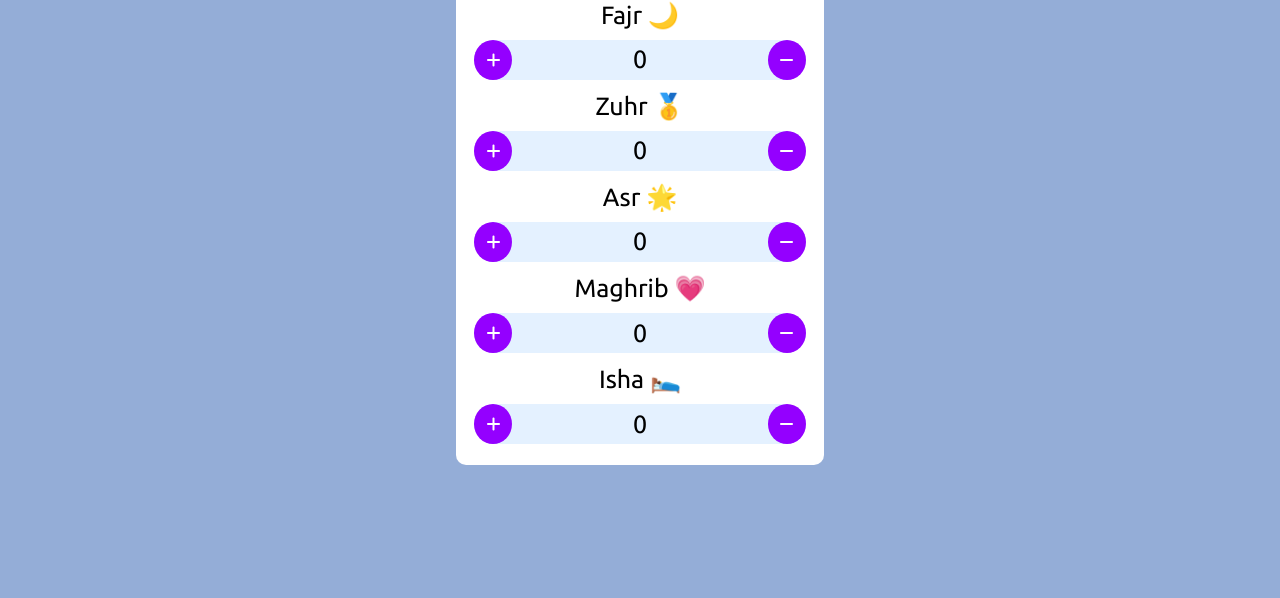
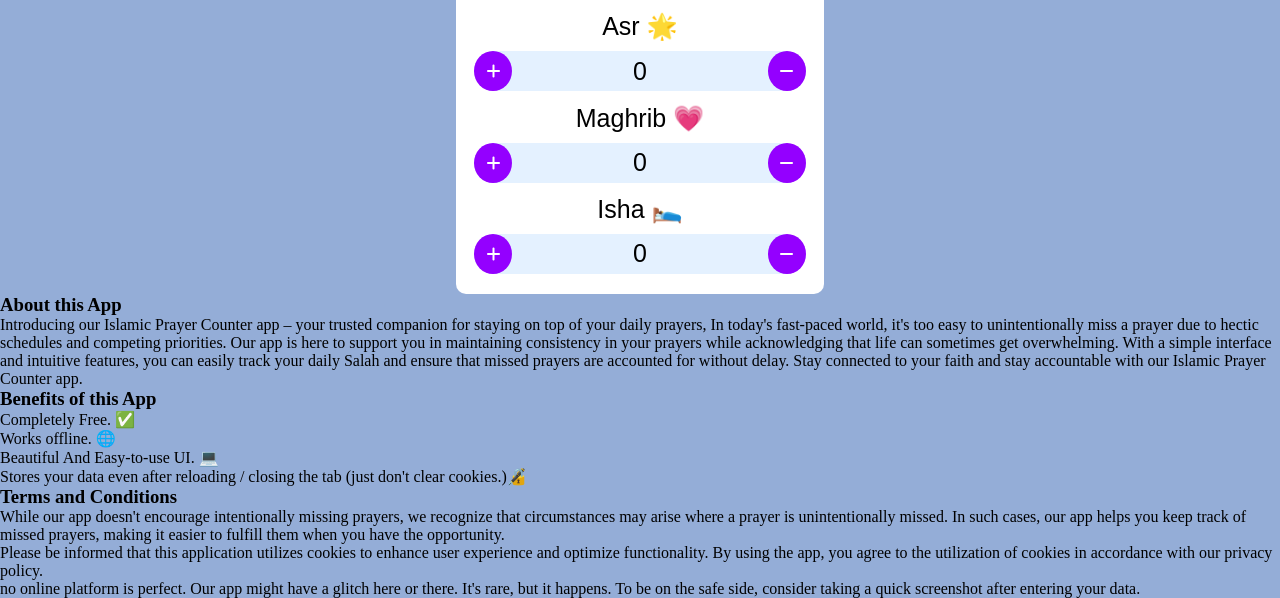
Before and after one commit to siddique-awan/counter, a plain HTML site: page index.html in a window 1280 px wide. Shown: the part 203-801 px from the top of the page. Drawn offline with Linux system fonts and the light colour scheme.

Commit message:
Update index.html

```diff
--- a/index.html
+++ b/index.html
@@ -7,11 +7,15 @@
     <link rel="stylesheet" href="style.css">
     <link rel="preconnect" href="https://fonts.googleapis.com">
 <link rel="preconnect" href="https://fonts.gstatic.com" crossorigin>
-<link href="https://fonts.googleapis.com/css2?family=Ubuntu:ital,wght@0,300;0,400;0,500;0,700;1,300;1,400;1,500;1,700&display=swap" rel="stylesheet">
+<link href="https://fonts.googleapis.com/css2?family=Bebas+Neue&display=swap" rel="stylesheet">
+<link rel="preconnect" href="https://fonts.googleapis.com">
+<link rel="preconnect" href="https://fonts.gstatic.com" crossorigin>
+<link href="https://fonts.googleapis.com/css2?family=Poppins:ital,wght@0,100;0,200;0,300;0,400;0,500;0,600;0,700;0,800;0,900;1,100;1,200;1,300;1,400;1,500;1,600;1,700;1,800;1,900&display=swap" rel="stylesheet">
 </head>
 <body>
-    <h3 class="heading">Prayer Counter </h3>
-    <div class="main">
+<div id="page01">
+    <img src="media/Prayer Tracker.png" alt="">
+<div class="main">
         <div class="box" id="box-1">
             <h3 class="title"> Fajr </h3>
             <div class="sub-box">
@@ -54,9 +58,30 @@
                 <h3 class="count">0</h3>
                 <i class="fa-solid fa-minus sub"></i>
             </div>
-
         </div>
     </div>
+</div>
+<div id="page02">
+    <h3>About this App</h3>
+    <p>
+        Introducing our <span id="main-heading">Islamic Prayer Counter app</span> – your trusted companion for staying on top of your daily prayers, In today's fast-paced world, it's too easy to unintentionally miss a prayer due to hectic schedules and competing priorities.
+        Our app is here to support you in maintaining consistency in your prayers while acknowledging that life can sometimes get overwhelming. With a simple interface and intuitive features, you can easily track your daily Salah and ensure that missed prayers are accounted for without delay.
+        Stay connected to your faith and stay accountable with our Islamic Prayer Counter app.</p>
+    <h3>Benefits of this App</h3>
+    <ol>
+        <li>Completely Free. ✅</li>
+        <li>Works offline. 🌐</li>
+        <li>Beautiful And Easy-to-use UI. 💻</li>
+        <li>Stores your data even after reloading / closing the tab (just don't clear cookies.)🔏</li>
+    </ol>
+    <h3>Terms and Conditions</h3>
+    <ol>
+        <li><span>While our app doesn't encourage intentionally missing prayers</span>, we recognize that circumstances may arise where a prayer is unintentionally missed. In such cases, our app helps you keep track of missed prayers, making it easier to fulfill them when you have the opportunity.
+        </li>
+        <li>Please be informed that <span>this application utilizes cookies</span>  to enhance user experience and optimize functionality. By using the app, you agree to the utilization of cookies in accordance with our privacy policy.</li>
+        <li>no online platform is perfect. Our app might have a glitch here or there. It's rare, but it happens. To be on the safe side, <span> consider taking a quick screenshot after entering your data.</span></li>
+    </ol>
+</div>
     <script src="https://kit.fontawesome.com/83c77515a7.js" crossorigin="anonymous"></script>
     <script src="script.js"></script>
 </body>
```
